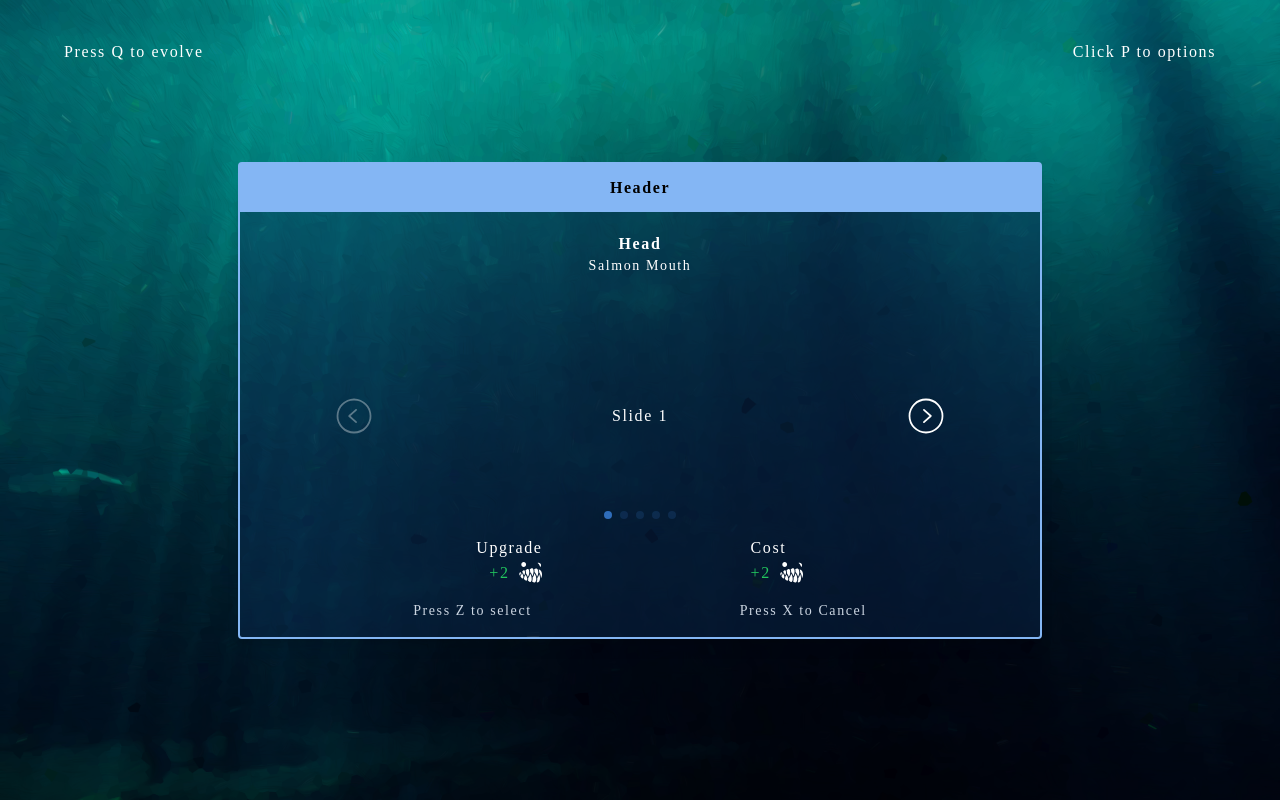
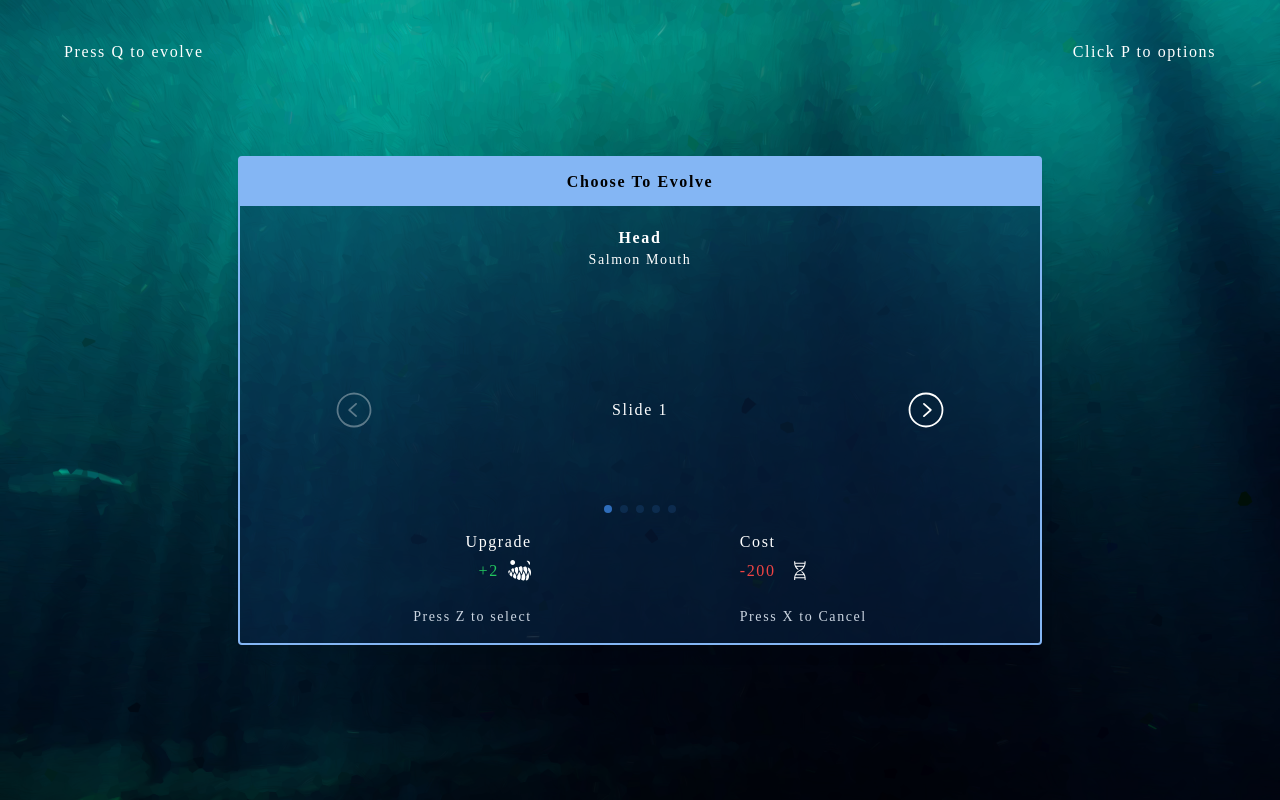
Before and after one commit to TiagoOliveiraGomes/Evyr, a React (Vite) app: page / in a window 1280 px wide. Built offline with nearby package versions, Linux system fonts and the light colour scheme; a web font is replaced by a local one.

Commit message:
finish list

```diff
--- /dev/null
+++ b/src/assets/imgs/icons/dna.tsx
@@ -0,0 +1,4 @@
+export const DnaIcon = () =>
+<svg width="31" height="25" viewBox="0 0 31 30" fill="none" xmlns="http://www.w3.org/2000/svg">
+<path fill-rule="evenodd" clip-rule="evenodd" d="M22.8391 5.76875V3.75H21.5891V5.625H10.3391V3.75H9.08911V5.76875C9.0891 7.41478 9.47357 9.03806 10.2119 10.5092C10.9502 11.9804 12.0219 13.2588 13.3416 14.2425C13.7343 13.9944 14.1412 13.7696 14.5604 13.5694C13.4016 12.8122 12.4261 11.8064 11.7047 10.625H20.2235C19.2203 12.2685 17.7322 13.5605 15.9641 14.3231L15.9541 14.3275C15.8804 14.3587 15.8066 14.39 15.7322 14.42C13.9465 15.1345 12.3895 16.3228 11.2292 17.8567C10.0688 19.3907 9.34896 21.2122 9.14724 23.125H9.08911V26.25H10.3391V24.375H21.5891V26.25H22.8391V23.125H22.781C22.6282 21.674 22.1767 20.2704 21.4549 19.0025C20.7332 17.7345 19.7568 16.6297 18.5872 15.7575C18.1946 16.0056 17.7876 16.2304 17.3685 16.4306C18.5268 17.1879 19.5019 18.1937 20.2229 19.375H11.7041C12.7075 17.7314 14.1958 16.4393 15.9641 15.6769L15.9741 15.6725C16.0479 15.6412 16.1216 15.61 16.196 15.58C18.1568 14.7955 19.8377 13.4416 21.0218 11.6929C22.2058 9.94409 22.8388 7.88068 22.8391 5.76875ZM20.8629 20.625H11.0654C10.73 21.4235 10.5078 22.265 10.4054 23.125H21.5241C21.4214 22.265 21.1991 21.4235 20.8635 20.625H20.8629ZM11.0654 9.375H20.8635C21.1954 8.585 21.4197 7.745 21.5241 6.875H10.4054C10.5078 7.73501 10.73 8.57647 11.0654 9.375V9.375Z" fill="white"/>
+</svg>
--- a/src/components/commons/blueContainer/index.tsx
+++ b/src/components/commons/blueContainer/index.tsx
@@ -12,7 +12,7 @@ export function BlueContainer({children}: BlueContainerProps) {
   return (
     <div className='BlueContainer-Container'>
         <header>
-            Header
+            Choose To Evolve
         </header>
         <main className='BlueContainer-content'>
             {/* {children} */}
--- a/src/components/commons/blueContainer/styles.css
+++ b/src/components/commons/blueContainer/styles.css
@@ -60,8 +60,8 @@
     flex
     w-full
     justify-center
-    /* px-36 */
-    py-4
+    pt-6
+    pb-4
     gap-x-52
     text-sm
     text-slate-300
--- a/src/components/template/points_Cost_&_Upgrade/index.tsx
+++ b/src/components/template/points_Cost_&_Upgrade/index.tsx
@@ -1,6 +1,7 @@
 import React from "react";
 import "./styles.css";
 import { BiteIcon } from "../../../assets/imgs/icons/bite";
+import { DnaIcon } from "../../../assets/imgs/icons/dna";
 
 export function PointsOfCostAndUpgrade() {
   return (
@@ -9,7 +10,7 @@ export function PointsOfCostAndUpgrade() {
             <header>
                 <h1>Upgrade</h1>
             </header>
-            <main>
+            <main className="text-green-500">
                 <h3>+2</h3>
                 <BiteIcon />
             </main>
@@ -18,9 +19,9 @@ export function PointsOfCostAndUpgrade() {
             <header>
                 <h1>Cost</h1>
             </header>
-            <main>
-                <h3>+2</h3>
-                <BiteIcon />
+            <main className="text-red-500">
+                <h3>-200</h3>
+                <DnaIcon />
             </main>
         </div>
     </div>
--- a/src/components/template/points_Cost_&_Upgrade/styles.css
+++ b/src/components/template/points_Cost_&_Upgrade/styles.css
@@ -5,10 +5,12 @@
     gap-52
 }
 
-/* .PointsOfCostAndUpgrade-Container .Atributes-points {
+.PointsOfCostAndUpgrade-Container .Atributes-points {
     @apply
-    bg-red-400
-} */
+    flex
+    flex-col
+    gap-1
+}
 
 .PointsOfCostAndUpgrade-Container .Atributes-points main {
     @apply
@@ -16,5 +18,4 @@
     items-end
     justify-end
     gap-2
-    text-green-500
 }
```
